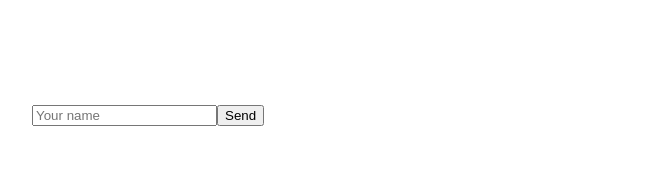
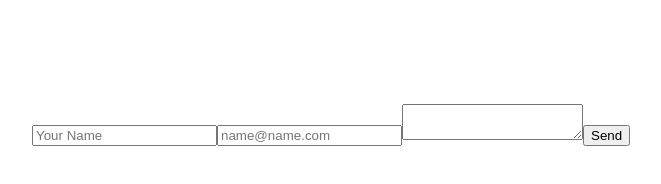
Before and after one commit to Prabh2609/gatsbyform, a Gatsby site: page / in a window 1280 px wide. Shown: the whole page, without its empty margins (72-733 px from the left). Built offline with nearby package versions, Linux system fonts and the light colour scheme; Gatsby itself is replaced by a stand-in of ours.

Commit message:
added form

```diff
--- a/src/pages/index.tsx
+++ b/src/pages/index.tsx
@@ -130,14 +130,16 @@ const IndexPage = () => {
   return (
     <main style={pageStyles}>
       <form
-        name='contact'
-        method="post"
-        data-netlify='true'
-        data-netlify-honeyport='bot-field'
-      >
-        <input name='name' type='text' placeholder='Your name'/>
-        <button>Send</button>
-      </form>
+      name="contact-form"
+      method="post"
+      data-netlify="true"
+      data-netlify-honeypot="bot-field"
+    >
+      <input name="name" placeholder="Your Name" type="text" />
+      <input name="email" placeholder="name@name.com" type="email" />
+      <textarea name="message" />
+      <button>Send</button>
+    </form>
     </main>
     // <main style={pageStyles}>
     //   <title>Home Page</title>
```
